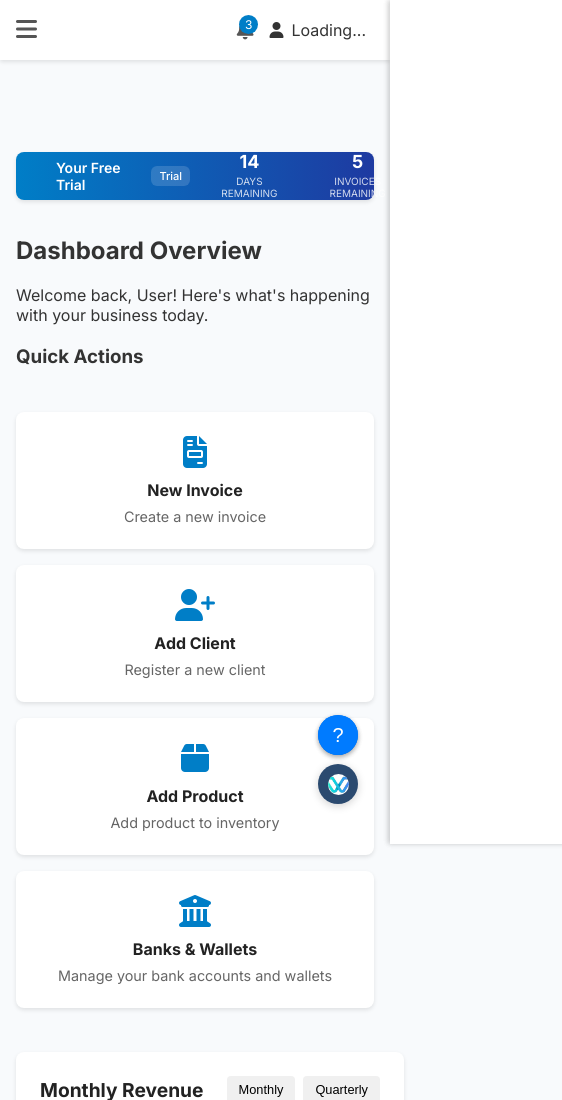
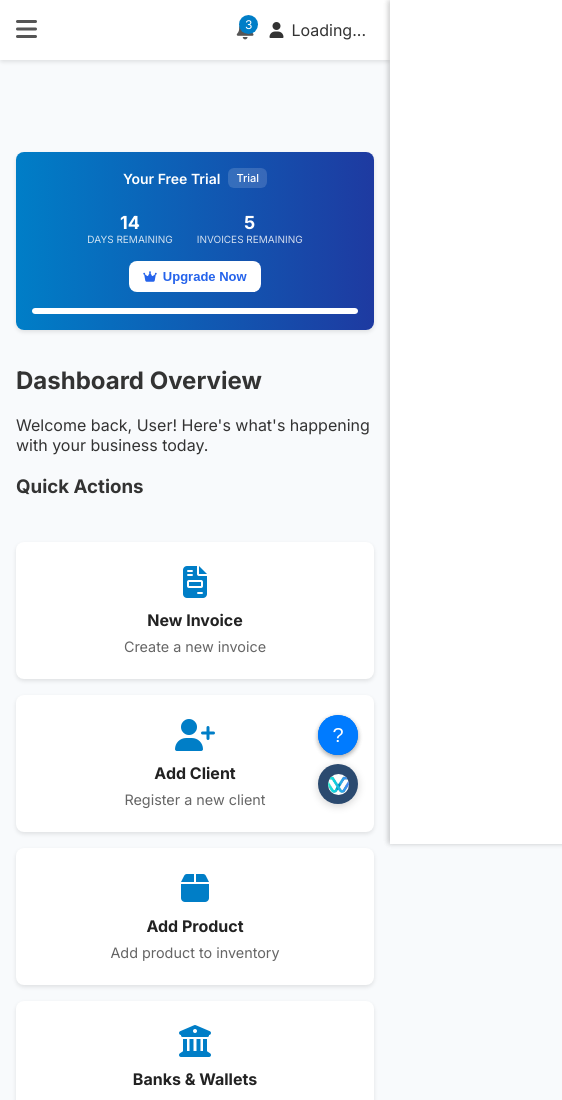
Before and after one commit to kceryeus/Walaka, a website: page dashboard.html in a window 390 px wide. Shown: the top 1100 px of the page, 562 px wide, since content can reach past the window. Drawn offline with nearby package versions, Linux system fonts and the light colour scheme; files that its build step writes are made by us from their sources; a script that the page names is missing.

Commit message:
Trial Banner Fixes (further consitency needed across pages)

```diff
--- a/components/trial-banner.css
+++ b/components/trial-banner.css
@@ -5,7 +5,7 @@ Dedicated styling for the trial banner component.
 .trial-banner {
     background: linear-gradient(to right, #007ec7, #1e3aa1);
     border-radius: 8px;
-    padding: 0 1.5rem; /* Using horizontal padding to respect the height */
+    padding: 0 1.5rem;
     margin: 1rem 0;
     box-shadow: var(--box-shadow);
     display: flex;
@@ -14,31 +14,30 @@ Dedicated styling for the trial banner component.
     color: white;
     height: 48px;
     font-family: 'Inter', sans-serif;
+    gap: 24px; /* Add gap for spacing between all items */
 }
 
-.trial-banner .trial-info {
+.trial-info-group {
     display: flex;
     align-items: center;
-    gap: 20px;
-    margin-bottom: 0px;
-    background-color: transparent;
-    border: none;
+    gap: 24px;
+    flex-shrink: 0; /* Prevent this group from shrinking */
 }
 
-.trial-banner .trial-header {
+.trial-header {
     display: flex;
     align-items: center;
     gap: 8px;
-    margin-bottom: 0px;
 }
 
-.trial-banner .trial-header h3 {
+.trial-header h3 {
     margin: 0;
     font-size: 14px;
     font-weight: 600;
+    white-space: nowrap;
 }
 
-.trial-banner .trial-badge {
+.trial-badge {
     background-color: rgba(255, 255, 255, 0.15);
     padding: 3px 8px;
     border-radius: 6px;
@@ -46,47 +45,62 @@ Dedicated styling for the trial banner component.
     font-weight: 500;
 }
 
-.trial-banner .trial-details {
+.trial-details {
     display: flex;
     align-items: center;
-    gap: 20px;
+    gap: 24px;
 }
 
-.trial-banner .trial-metric {
+.trial-metric {
     text-align: center;
+    min-width: 70px;
 }
 
-.trial-banner .trial-metric-value {
+.trial-metric-value {
     font-size: 18px;
     font-weight: 700;
+    transition: color 0.3s ease;
 }
 
-.trial-banner .trial-metric-label {
+.trial-metric-value.warning {
+    color: #ffc107; /* Orange color */
+}
+
+.trial-metric-label {
     font-size: 10px;
     opacity: 0.8;
     text-transform: uppercase;
 }
 
-.trial-banner .trial-progress {
-    width: 120px;
+.trial-progress {
+    flex-grow: 1; /* Allow progress bar to take up remaining space */
+    min-width: 100px; /* Ensure it has a minimum width */
 }
 
-.trial-banner .progress-bar {
+.progress-bar {
     height: 6px;
     background-color: rgba(255, 255, 255, 0.25);
-    border-radius: 9999px;
+    border-radius: 9999px; /* Rounded bar */
     overflow: hidden;
 }
 
-.trial-banner .progress-fill {
+.progress-fill {
     height: 100%;
     background-color: #ffffff;
     border-radius: 9999px;
     transition: width 0.3s ease-in-out;
 }
 
+.progress-fill.warning {
+    background-color: #ffc107; /* Orange color */
+}
+
+.trial-actions {
+    flex-shrink: 0; /* Prevent the button from shrinking */
+}
+
 /* New Button Style */
-.trial-banner .trial-actions .trial-btn {
+.trial-actions .trial-btn {
     background-color: #ffffff;
     color: #2563eb;
     border: none;
@@ -99,30 +113,48 @@ Dedicated styling for the trial banner component.
     align-items: center;
     gap: 6px;
     transition: transform 0.2s ease-in-out;
+    white-space: nowrap;
 }
 
-.trial-banner .trial-actions .trial-btn:hover {
+.trial-actions .trial-btn:hover {
     transform: scale(1.05);
 }
 
-.trial-banner .trial-actions .btn-content-wrapper {
-    display: flex;
-    align-items: center;
-    gap: 6px;
-    background-color: #fff;
-    padding: 6px 12px;
-    border-radius: 7px;
+.trial-actions .trial-btn i {
+    font-family: "Font Awesome 6 Free";
+    font-weight: 900;
+    font-size: 12px;
 }
 
-.trial-banner .trial-actions .trial-btn span {
-    font-family: 'Inter', -apple-system, BlinkMacSystemFont, sans-serif;
-    font-size: 14px;
-    font-weight: 200;
-    color: #4f46e5;
+/* Responsive adjustments */
+@media (max-width: 900px) {
+    .trial-banner {
+        flex-wrap: wrap;
+        height: auto;
+        padding: 1rem;
+        gap: 1rem;
+    }
+
+    .trial-info-group {
+        width: 100%;
+        justify-content: center;
+    }
+
+    .trial-progress {
+        order: 3; /* Move progress bar to the bottom on wrap */
+        width: 100%;
+        flex-basis: 100%;
+    }
+
+    .trial-actions {
+        order: 2;
+        margin: 0 auto;
+    }
 }
 
-.trial-banner .trial-actions .trial-btn i {
-    font-family: "Font Awesome 6 Free";
-    font-weight: 900; /* Required for solid icons in FA6 */
-    font-size: 12px;
+@media (max-width: 500px) {
+    .trial-info-group {
+        flex-direction: column;
+        text-align: center;
+    }
 }
--- a/components/trial-banner.html
+++ b/components/trial-banner.html
@@ -1,5 +1,5 @@
 <div class="trial-banner" id="trial-banner">
-    <div class="trial-info">
+    <div class="trial-info-group">
         <div class="trial-header">
             <h3>Your Free Trial</h3>
             <span class="trial-badge">Trial</span>
@@ -14,12 +14,14 @@
                 <div class="trial-metric-label">Invoices Remaining</div>
             </div>
         </div>
-        <div class="trial-progress">
-            <div class="progress-bar">
-                <div class="progress-fill" id="trial-progress"></div>
-            </div>
+    </div>
+
+    <div class="trial-progress">
+        <div class="progress-bar">
+            <div class="progress-fill" id="trial-progress"></div>
         </div>
     </div>
+
     <div class="trial-actions">
         <button class="trial-btn" id="upgrade-btn">
             <i class="fas fa-crown"></i>
--- a/components/trial-banner.js
+++ b/components/trial-banner.js
@@ -168,33 +168,21 @@ async function updateTrialBanner() {
 function updateTrialUI(daysRemaining, invoicesRemaining, trialStartDate) {
     console.log('[TrialBanner] Updating UI with:', { daysRemaining, invoicesRemaining });
 
-    // Update days remaining
+    // Update days remaining - always show the value, even if 0
     const daysElem = document.getElementById('days-remaining');
     if (daysElem) {
         daysElem.textContent = daysRemaining;
         daysElem.classList.toggle('warning', daysRemaining <= 3);
-
-        // Hide the entire metric if no days remaining
-        const daysContainer = daysElem.closest('.trial-metric');
-        if (daysContainer) {
-            daysContainer.style.display = daysRemaining > 0 ? 'block' : 'none';
-        }
         console.log('[TrialBanner] Updated days remaining element:', daysRemaining);
     } else {
         console.warn('[TrialBanner] #days-remaining element not found.');
     }
 
-    // Update invoices remaining
+    // Update invoices remaining - always show the value, even if 0
     const invoicesElem = document.getElementById('invoices-remaining');
     if (invoicesElem) {
         invoicesElem.textContent = invoicesRemaining;
         invoicesElem.classList.toggle('warning', invoicesRemaining <= 1);
-
-        // Hide the entire metric if no invoices remaining
-        const invoicesContainer = invoicesElem.closest('.trial-metric');
-        if (invoicesContainer) {
-            invoicesContainer.style.display = invoicesRemaining > 0 ? 'block' : 'none';
-        }
         console.log('[TrialBanner] Updated invoices remaining element:', invoicesRemaining);
     } else {
         console.warn('[TrialBanner] #invoices-remaining element not found.');
@@ -317,5 +305,10 @@ if (document.readyState === 'loading') {
 window.TrialBanner = {
     updateTrialBanner,
     showUpgradeModal,
-    setupUpgradeButton
+    setupUpgradeButton,
+    // Add manual test function
+    testWithValues: function(days, invoices) {
+        console.log('[TrialBanner] Manual test with values:', { days, invoices });
+        updateTrialUI(days, invoices, new Date());
+    }
 };
--- a/dashboard.html
+++ b/dashboard.html
@@ -11,11 +11,6 @@
     <link rel="stylesheet" href="trial/css/upgrade-modal.css">
     <link rel="stylesheet" href="components/trial-banner.css">
     <link rel="stylesheet" href="components/trial-restrictions.css">
-
-    <link rel="stylesheet" href="components/trial-restrictions.css">
-
-    <link rel="stylesheet" href="components/trial-restrictions.css">
-
 
     <!-- Google Fonts - Inter -->
     <link rel="stylesheet" href="https://fonts.googleapis.com/css2?family=Inter:wght@300;400;500;600;700&display=swap">
@@ -27,7 +22,6 @@
     <link rel="stylesheet" href="css/styles.css">
     <link rel="stylesheet" href="css/metrics.css">
     <link rel="stylesheet" href="css/hints.css">
-    <link rel="stylesheet" href="trial-banner.css">
 </head>
 <body>
     <div class="container">
```
Also changed, not shown: test-trial-banner.html (+46 -0 lines).
